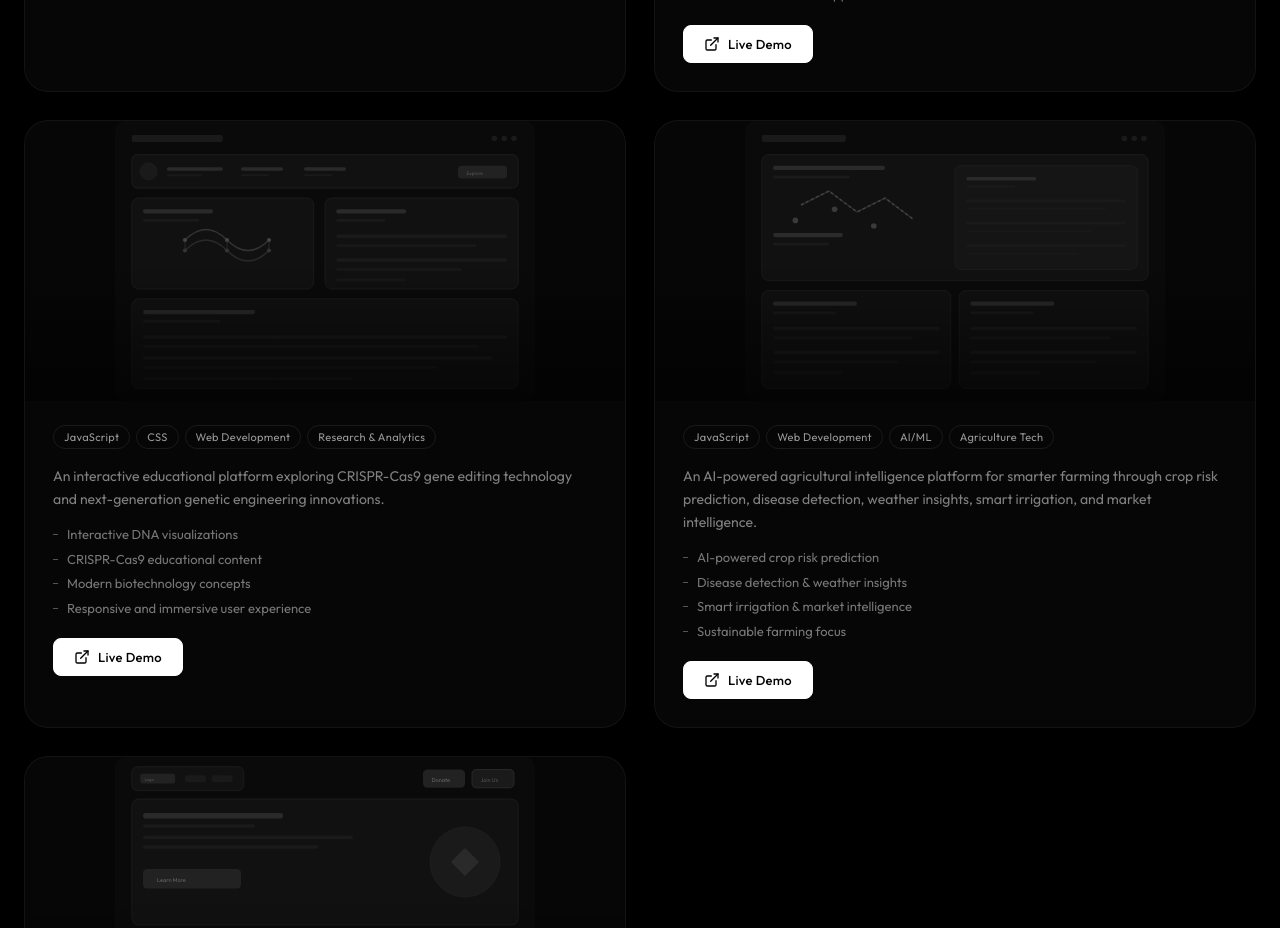
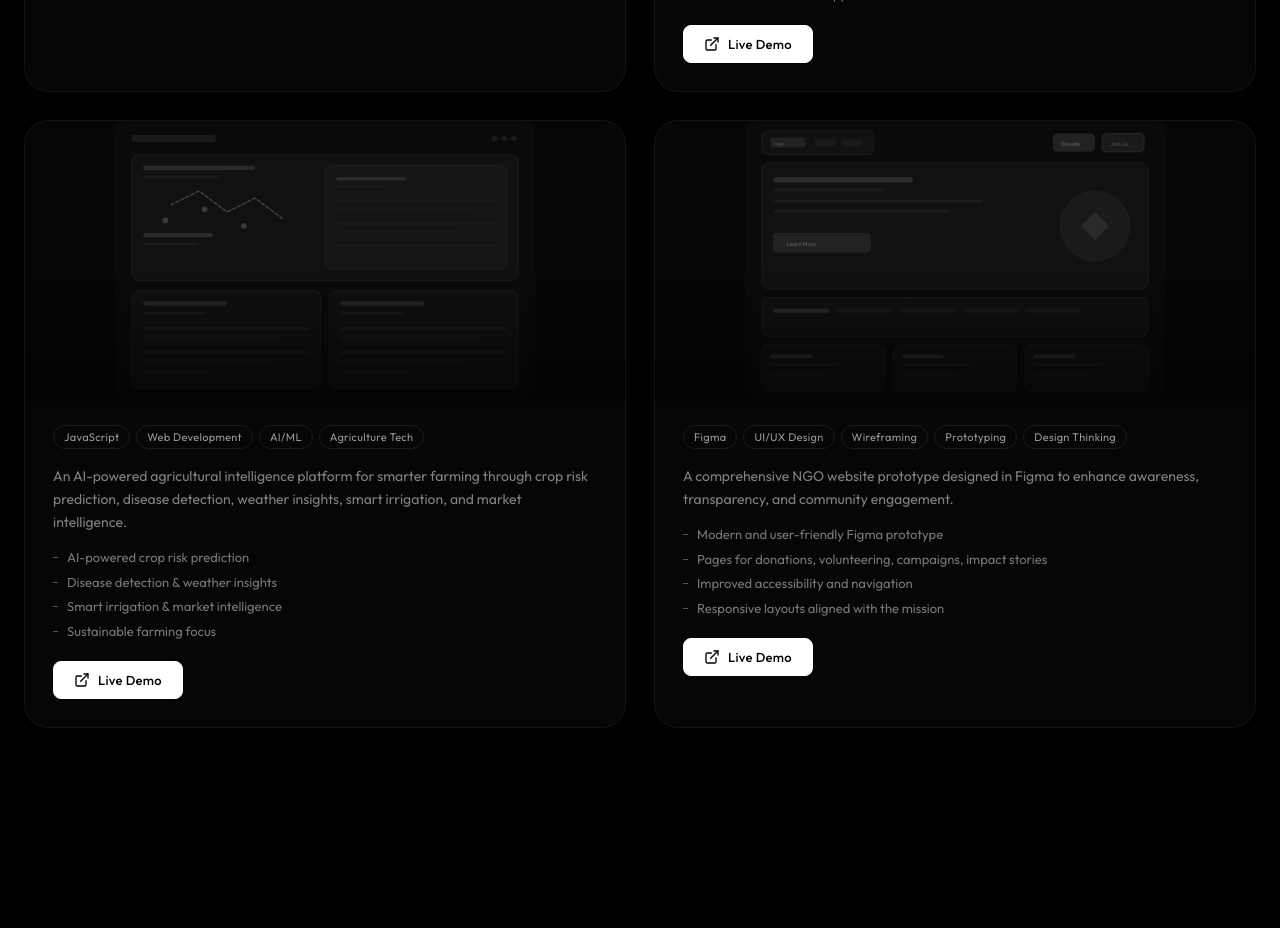
Before and after one commit to Samairaraina/samairaportfolio, a React (Vite) app: page / in a window 1280 px wide. Shown: the part 4160-5088 px from the top of the page. Built offline with nearby package versions, Linux system fonts and the light colour scheme.

Commit message:
Remove CRISPR Labs project, renumber remaining

```diff
--- a/src/components/Projects.jsx
+++ b/src/components/Projects.jsx
@@ -112,69 +112,7 @@ const PROJECTS = [
     ),
   },
   {
-    id: '03',
-    title: 'CRISPR Labs',
-    description: 'An interactive educational platform exploring CRISPR-Cas9 gene editing technology and next-generation genetic engineering innovations.',
-    highlights: [
-      'Interactive DNA visualizations',
-      'CRISPR-Cas9 educational content',
-      'Modern biotechnology concepts',
-      'Responsive and immersive user experience',
-    ],
-    tech: ['JavaScript', 'CSS', 'Web Development', 'Research & Analytics'],
-    demo: 'https://dna-liart-one.vercel.app/',
-    mockup: (
-      <svg viewBox="0 0 600 400" fill="none" xmlns="http://www.w3.org/2000/svg">
-        <rect width="600" height="400" rx="16" fill="#0a0a0a" />
-        <rect x="24" y="20" width="130" height="10" rx="3" fill="#1a1a1a" />
-        <circle cx="570" cy="25" r="4" fill="#1a1a1a" />
-        <circle cx="556" cy="25" r="4" fill="#1a1a1a" />
-        <circle cx="542" cy="25" r="4" fill="#1a1a1a" />
-        <rect x="24" y="48" width="552" height="48" rx="8" fill="#111" stroke="#222" strokeWidth="1" />
-        <circle cx="48" cy="72" r="12" fill="#1a1a1a" stroke="#222" strokeWidth="1" />
-        <rect x="74" y="66" width="80" height="5" rx="2.5" fill="#2a2a2a" />
-        <rect x="74" y="76" width="50" height="3" rx="1.5" fill="#1a1a1a" />
-        <rect x="180" y="66" width="60" height="5" rx="2.5" fill="#2a2a2a" />
-        <rect x="180" y="76" width="40" height="3" rx="1.5" fill="#1a1a1a" />
-        <rect x="270" y="66" width="60" height="5" rx="2.5" fill="#2a2a2a" />
-        <rect x="270" y="76" width="40" height="3" rx="1.5" fill="#1a1a1a" />
-        <rect x="490" y="64" width="70" height="18" rx="5" fill="#222" />
-        <text x="502" y="77" fontSize="7" fill="#555" fontFamily="Outfit">Explore</text>
-        <rect x="24" y="110" width="260" height="130" rx="10" fill="#111" stroke="#222" strokeWidth="1" />
-        <rect x="40" y="126" width="100" height="6" rx="3" fill="#2a2a2a" />
-        <rect x="40" y="140" width="80" height="4" rx="2" fill="#1a1a1a" />
-        <path d="M100 170 Q130 140 160 170 Q190 200 220 170" stroke="#333" strokeWidth="2" fill="none" />
-        <path d="M100 185 Q130 155 160 185 Q190 215 220 185" stroke="#2a2a2a" strokeWidth="2" fill="none" />
-        <path d="M100 170 L100 185" stroke="#333" strokeWidth="1" />
-        <path d="M160 170 L160 185" stroke="#333" strokeWidth="1" />
-        <path d="M220 170 L220 185" stroke="#333" strokeWidth="1" />
-        <circle cx="100" cy="170" r="3" fill="#444" />
-        <circle cx="160" cy="170" r="3" fill="#444" />
-        <circle cx="220" cy="170" r="3" fill="#444" />
-        <circle cx="100" cy="185" r="3" fill="#333" />
-        <circle cx="160" cy="185" r="3" fill="#333" />
-        <circle cx="220" cy="185" r="3" fill="#333" />
-        <rect x="300" y="110" width="276" height="130" rx="10" fill="#111" stroke="#222" strokeWidth="1" />
-        <rect x="316" y="126" width="100" height="6" rx="3" fill="#2a2a2a" />
-        <rect x="316" y="140" width="70" height="4" rx="2" fill="#1a1a1a" />
-        <rect x="316" y="162" width="244" height="5" rx="2.5" fill="#1a1a1a" />
-        <rect x="316" y="176" width="200" height="4" rx="2" fill="#181818" />
-        <rect x="316" y="196" width="244" height="5" rx="2.5" fill="#1a1a1a" />
-        <rect x="316" y="210" width="180" height="4" rx="2" fill="#181818" />
-        <rect x="316" y="225" width="100" height="4" rx="2" fill="#181818" />
-        <rect x="24" y="254" width="552" height="128" rx="10" fill="#111" stroke="#222" strokeWidth="1" />
-        <rect x="40" y="270" width="160" height="6" rx="3" fill="#2a2a2a" />
-        <rect x="40" y="284" width="110" height="4" rx="2" fill="#1a1a1a" />
-        <rect x="40" y="306" width="520" height="5" rx="2.5" fill="#1a1a1a" />
-        <rect x="40" y="320" width="480" height="4" rx="2" fill="#181818" />
-        <rect x="40" y="336" width="500" height="5" rx="2.5" fill="#1a1a1a" />
-        <rect x="40" y="350" width="420" height="4" rx="2" fill="#181818" />
-        <rect x="40" y="366" width="300" height="4" rx="2" fill="#181818" />
-      </svg>
-    ),
-  },
-  {
-    id: '05',
+    id: '04',
     title: 'SASYA – AI Agriculture Platform',
     description: 'An AI-powered agricultural intelligence platform for smarter farming through crop risk prediction, disease detection, weather insights, smart irrigation, and market intelligence.',
     highlights: [
@@ -231,7 +169,7 @@ const PROJECTS = [
     ),
   },
   {
-    id: '04',
+    id: '03',
     title: 'NGO Website Prototype – InAmigos Foundation',
     description: 'A comprehensive NGO website prototype designed in Figma to enhance awareness, transparency, and community engagement.',
     highlights: [
```
